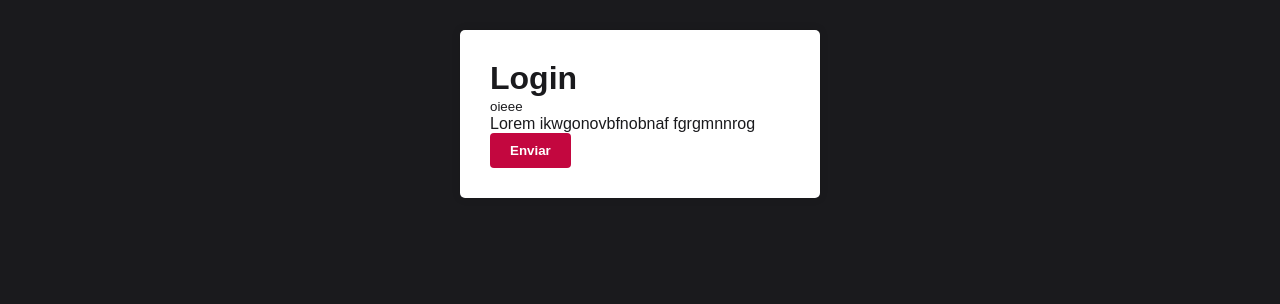
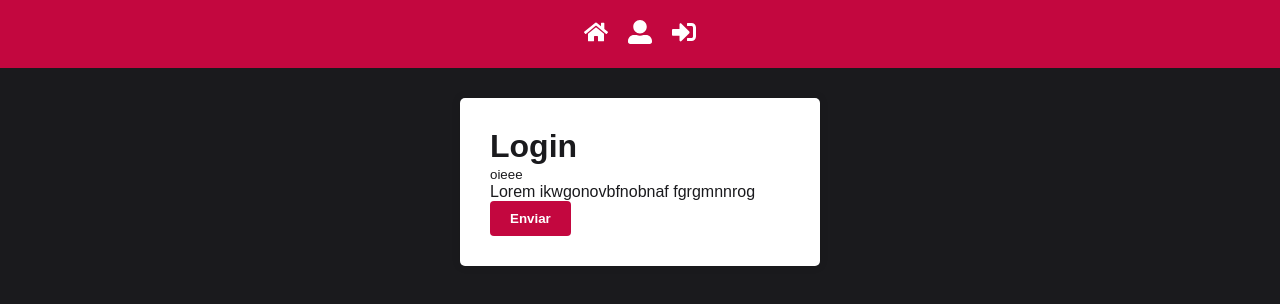
Before and after one commit to staviasz/react-escola, a React (Create React App) app: page / in a window 1280 px wide. Shown: the top 304 px of the page. Built offline with nearby package versions, Linux system fonts and the light colour scheme.

Commit message:
criação e estilização de Header

```diff
--- a/package.json
+++ b/package.json
@@ -8,6 +8,7 @@
     "@testing-library/user-event": "^13.5.0",
     "react": "^18.2.0",
     "react-dom": "^18.2.0",
+    "react-icons": "^4.8.0",
     "react-scripts": "5.0.1",
     "styled-components": "^6.0.0-rc.1",
     "web-vitals": "^2.1.4"
--- a/src/App.js
+++ b/src/App.js
@@ -1,11 +1,13 @@
 import React from 'react';
 
+import Header from './components/Header';
 import Login from './pages/Login';
 import GlobalStyles from './styles/GlobalStyles';
 
 function App() {
   return (
     <>
+      <Header />
       <GlobalStyles />
       <Login />
     </>
--- /dev/null
+++ b/src/components/Header/index.js
@@ -0,0 +1,20 @@
+import React from 'react';
+import { FaHome, FaSignInAlt, FaUserAlt } from 'react-icons/fa';
+
+import { Nav } from './style';
+
+export default function Header() {
+  return (
+    <Nav>
+      <a href="#">
+        <FaHome size={24} />
+      </a>
+      <a href="#">
+        <FaUserAlt size={24} />
+      </a>
+      <a href="#">
+        <FaSignInAlt size={24} />
+      </a>
+    </Nav>
+  );
+}
--- /dev/null
+++ b/src/components/Header/style.js
@@ -0,0 +1,17 @@
+import styled from 'styled-components';
+
+import { primaryColor, primaryTextColor } from '../../config/colors';
+
+export const Nav = styled.nav`
+  background-color: ${primaryColor};
+  padding: 20px;
+  display: flex;
+  align-items: center;
+  justify-content: center;
+
+  a {
+    color: ${primaryTextColor};
+    margin: 0 10px;
+    font-weight: bold;
+  }
+`;
```
Also changed, not shown: .eslintrc.json, 1 other file (tests, documents, lock files or other folders).
